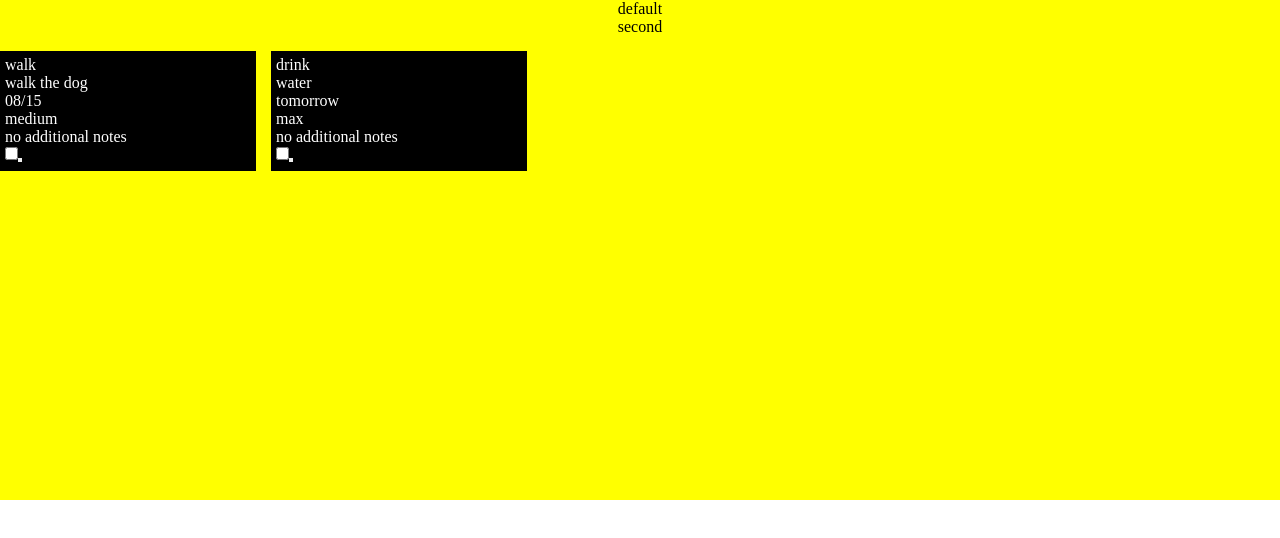
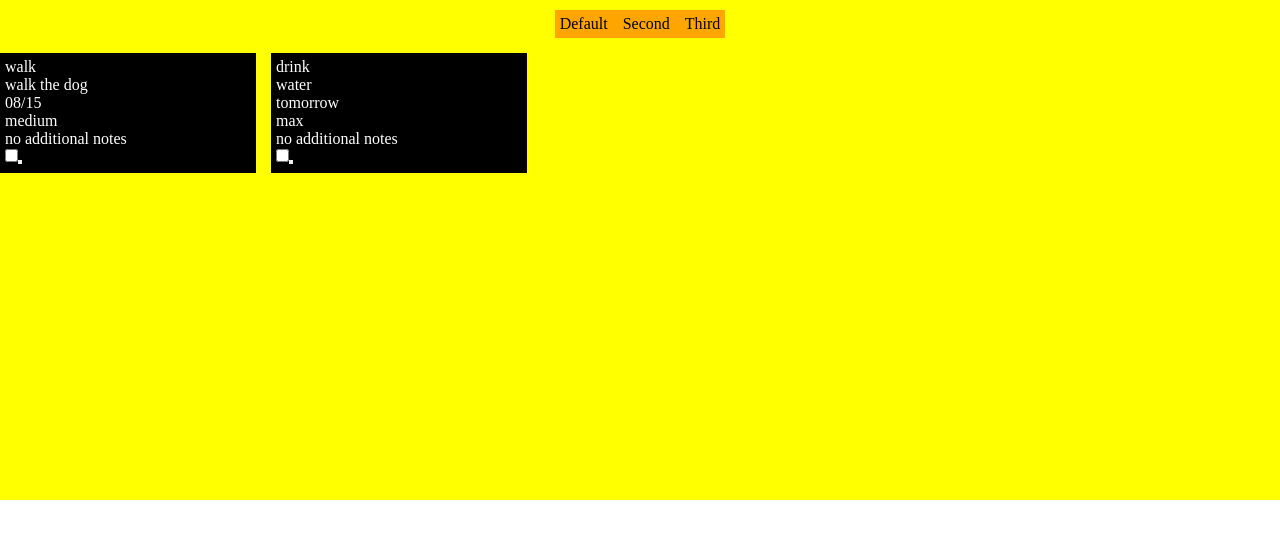
Before and after one commit to LucasAzevedoTheDev/to-do-list, a website built with webpack: page src/index.html in a window 1280 px wide. Built offline with nearby package versions, Linux system fonts and the light colour scheme.

Commit message:
set up basic project-div css

```diff
--- a/src/index.js
+++ b/src/index.js
@@ -3,8 +3,9 @@ import {addProject, addTodoToProject, projects} from "./todo.js";
 import {toggleCompleted, deleteTodo, deleteProject} from "./edit.js";
 import {createContainer, createTodoDiv, createProjectDiv} from "./ui.js";
 
-const defaultProject = addProject("default");
-const secondProject = addProject("second");
+const defaultProject = addProject("Default");
+const secondProject = addProject("Second");
+const thirdProject = addProject("Third");
 const todo1 = addTodoToProject("walk", "walk the dog", "08/15", "medium", "no additional notes", defaultProject);
 const todo2 = addTodoToProject("drink", "water", "tomorrow", "max", "no additional notes", defaultProject);
 
--- a/src/styles.css
+++ b/src/styles.css
@@ -28,3 +28,12 @@
   display: flex;
   gap: 15px;
 }
+
+.project-div {
+  background-color: orange;
+  padding: 5px;
+  margin-top: 10px;
+  gap: 15px;
+  display: flex;
+  justify-content: space-around;
+}
```
